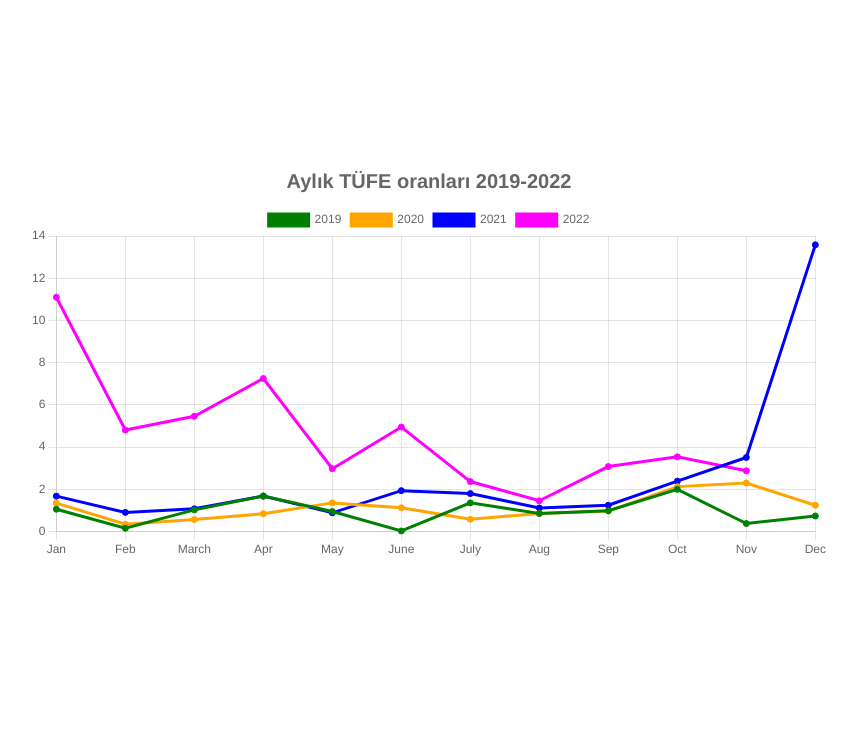
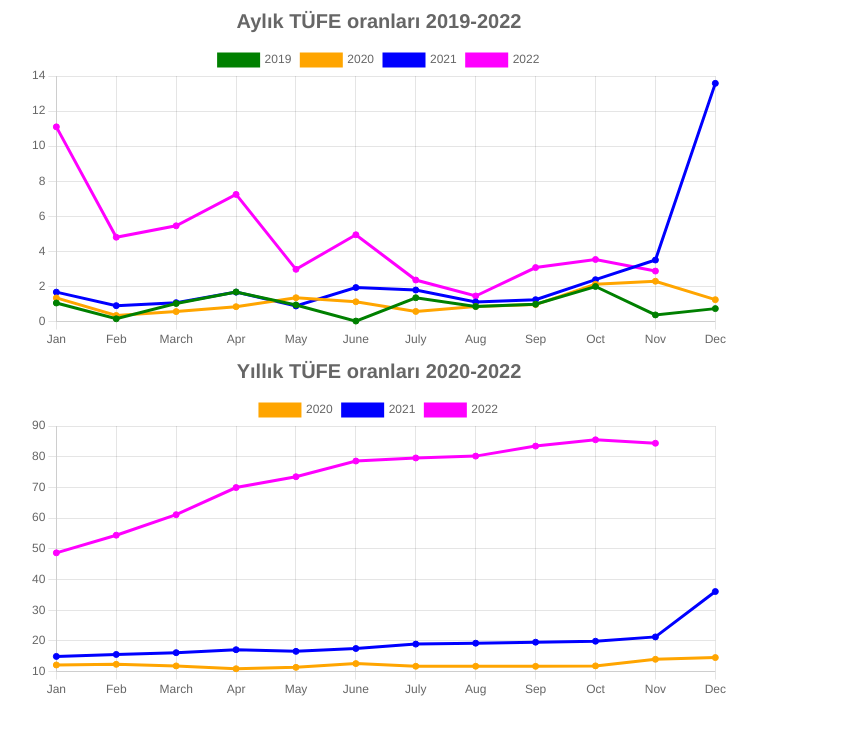
Before and after one commit to servet-k/chart, a React (Create React App) app: page / in a window 1280 px wide. Shown: the top 734 px of the page, without its empty margins (227-1084 px from the left). Built offline with nearby package versions, Linux system fonts and the light colour scheme.

Commit message:
annualchart component is added

```diff
--- a/src/App.js
+++ b/src/App.js
@@ -2,18 +2,20 @@ import './App.css';
 import "./index.css"
 import { data } from "./data"
 import LineChart from './components/LineChart';
+import AnnualChart from './components/AnnualChart';
 import React from 'react';
 
 function App() {
-  console.log(data)
+
+  // eslint-disable-next-line
   const [infData, setInfData] = React.useState(
     {
       labels: data.month.map(month => month),
       datasets: [{
         label: "2019",
         data: [...data[2019]],
-          borderColor: ["green"],
-          backgroundColor: ["green"]
+        borderColor: ["green"],
+        backgroundColor: ["green"]
       },
       {
         label: "2020",
@@ -43,8 +45,8 @@ function App() {
 
   return (
     <div className="App">
-      <LineChart infData={infData}
-      />
+      <LineChart infData={infData}  />
+      <AnnualChart data={infData} />
     </div>
   );
 }
--- /dev/null
+++ b/src/components/AnnualChart.js
@@ -0,0 +1,92 @@
+import React from 'react'
+import { Line } from "react-chartjs-2"
+import { data } from "../data"
+
+function AnnualChart() {
+
+
+
+  const inflation = (arr) => {
+    let sum = 1;
+    for (const val of arr) {
+      sum *= 1 + val / 100
+    }
+    sum = 100 * (sum - 1);
+    return sum.toFixed(2);
+  }
+
+  const monthDataArr = [...data[2019], ...data[2020], ...data[2021], ...data[2022]]
+  let year2020 = [];
+  for (let i = 1; i <= 12; i++) {
+    let arr = monthDataArr.slice(i, i + 12);
+    year2020.push(inflation(arr));
+
+  }
+  let year2021 = [];
+  for (let i = 13; i <= 24; i++) {
+    let arr = monthDataArr.slice(i, i + 12);
+    year2021.push(inflation(arr));
+
+  }
+
+  let year2022 = [];
+  for (let i = 25; i <= 35; i++) {
+
+    let arr = monthDataArr.slice(i, i + 12);
+
+
+    year2022.push(inflation(arr));
+
+  }
+
+  const chartData={
+    labels: data.month.map(month => month),
+    datasets: [
+    {
+      label: "2020",
+      data: year2020,
+      borderColor: ["orange"],
+      backgroundColor: ["orange"]
+
+    },
+    {
+      label: "2021",
+      data: year2021,
+      borderColor: ["blue"],
+      backgroundColor: ["blue"]
+    },
+    {
+      label: "2022",
+      data: year2022,
+      borderColor: ["fuchsia"],
+      backgroundColor: ["fuchsia"]
+
+    }
+    ]
+
+
+  }
+
+
+  return (
+    <div className='graph'>
+     <Line data={chartData}
+     options={
+      {
+        plugins:{
+          title:{
+            display:true,
+            text:"Yıllık TÜFE oranları 2020-2022",
+            font: {size:"20px"}
+          },
+          legend:{
+            display:true
+          }
+        }
+      }
+    }/>
+    </div>
+  )
+}
+
+export default AnnualChart
--- a/src/components/LineChart.js
+++ b/src/components/LineChart.js
@@ -3,7 +3,7 @@ import {Line} from "react-chartjs-2"
 import Chart from 'chart.js/auto';
 
 const LineChart=({infData})=>{
-    console.log(infData)
+
     return (
         <div className="graph">
         <Line  data={infData}
--- a/src/index.css
+++ b/src/index.css
@@ -15,9 +15,9 @@ code {
 }
 
 .graph{
-  position:fixed;
+  position:relative;
   top:20%;
   left:20%;
-  width:800px;
+  width:700px;
   color:teal;
 }
```
Also changed, not shown: src/data.js (line endings or trailing spaces).
